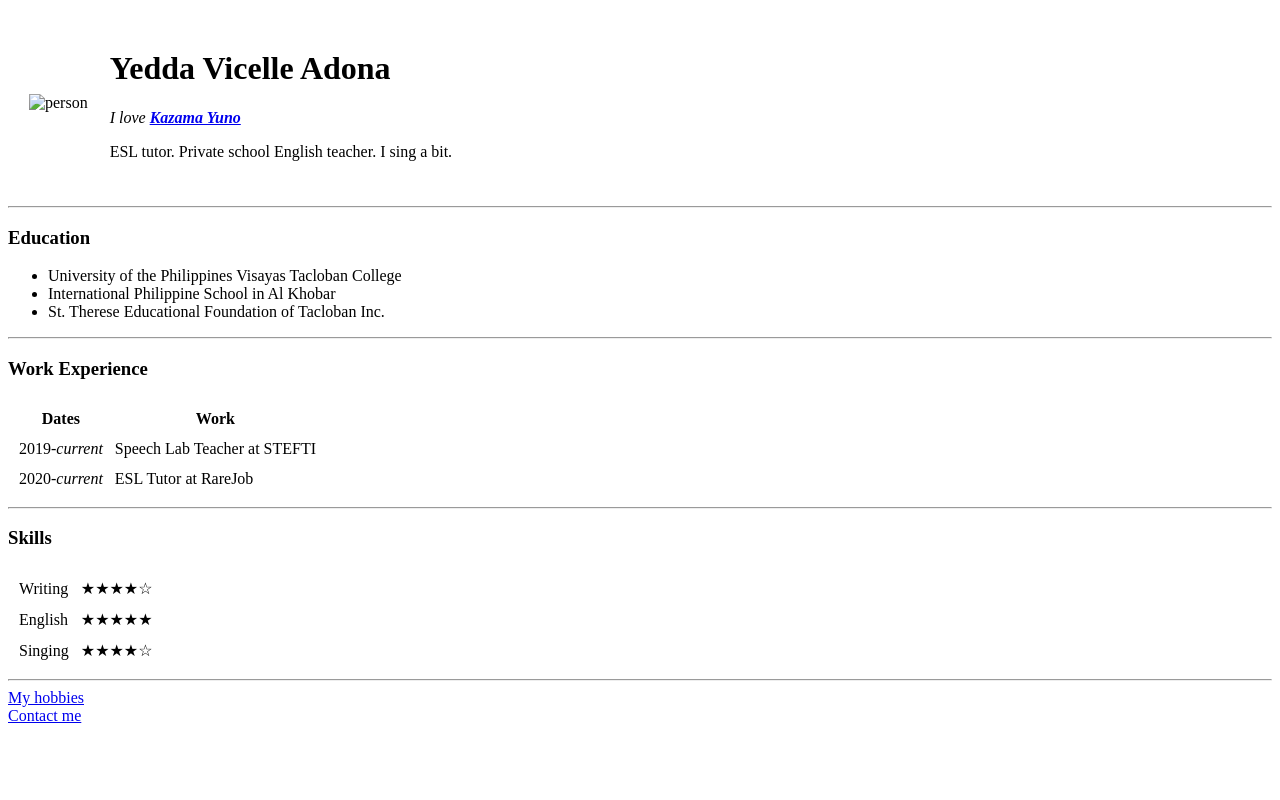
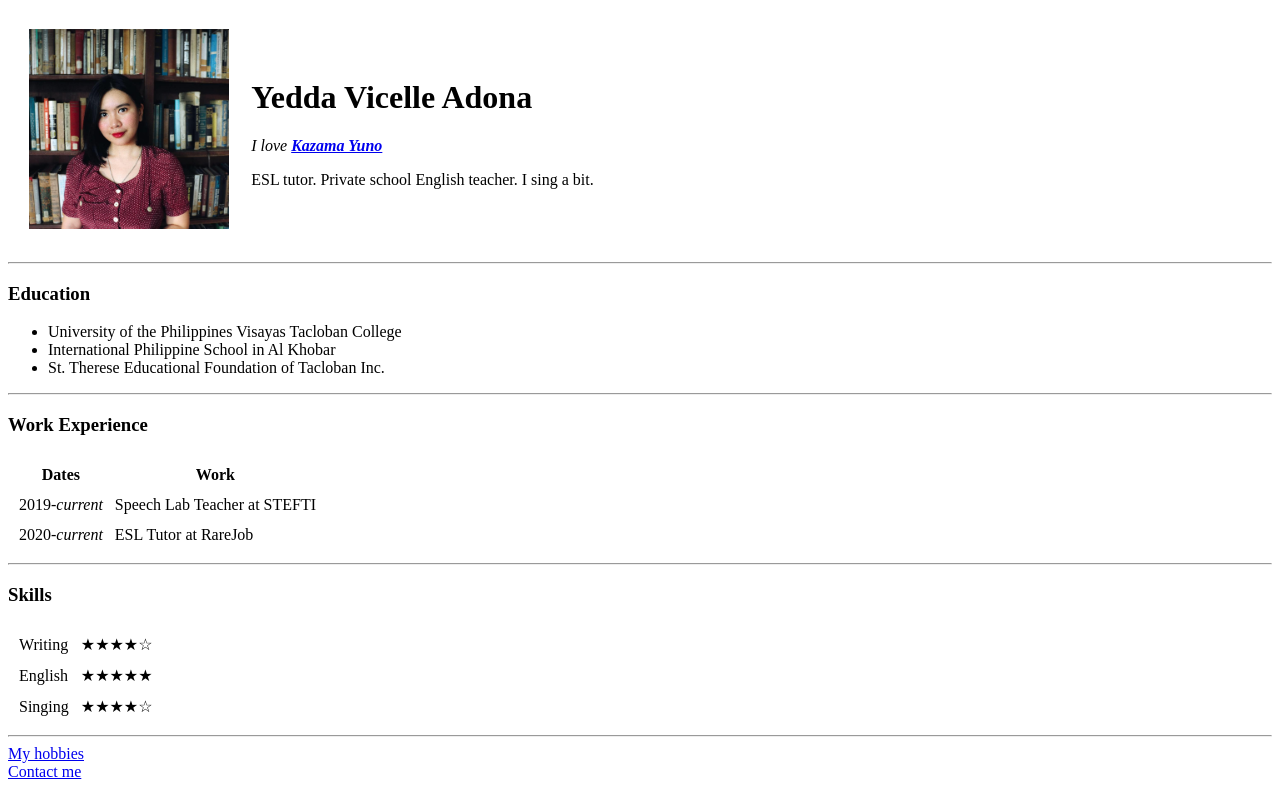
Before and after one commit to yedcelle/cv, a plain HTML site: page index.html in a window 1280 px wide. Drawn offline with Linux system fonts and the light colour scheme.

Commit message:
Update index.html

```diff
--- a/index.html
+++ b/index.html
@@ -9,7 +9,7 @@
 <body>
   <table cellspacing="20">
     <tr>
-      <td><img src="images/image2.jpg" alt="person" height="200">
+      <td><img src="image2.jpg" alt="person" height="200">
       </td>
       <td>
         <h1>Yedda Vicelle Adona</h1>
```
